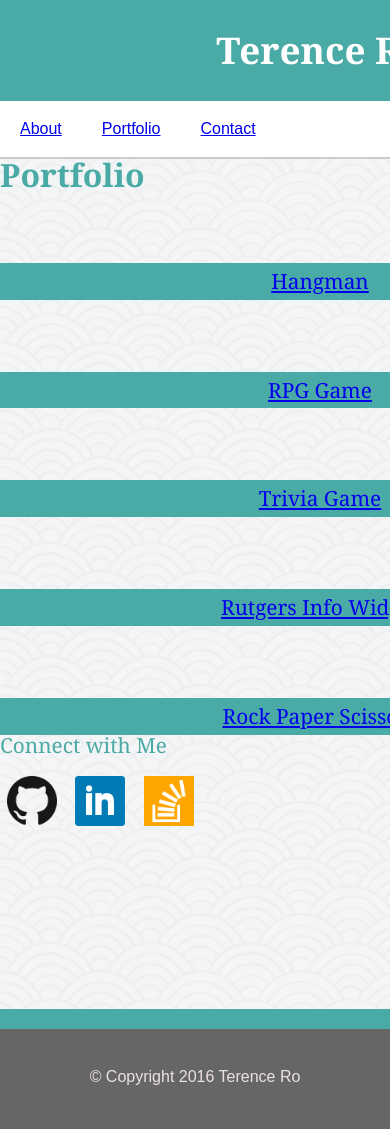
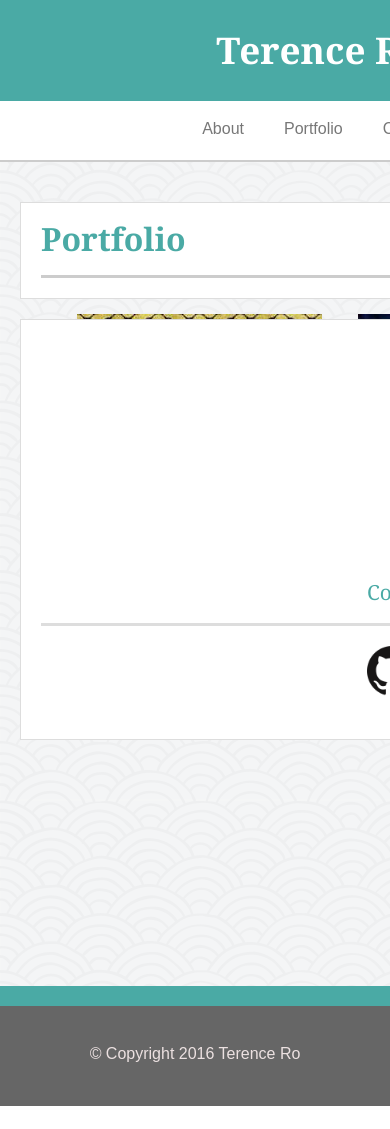
Before and after one commit to terencero/Responsive-Portfolio, a PHP site: page /portfolio.html in a window 390 px wide; the page is wider, and only the part inside the window is pictured. After the commit the page ends 1106 px from the top of that part, so only its background shows below. Run offline with PHP 8.4, Linux system fonts and the light colour scheme.

Commit message:
update layout issues in index css, update contact css

```diff
--- a/assets/css/style.css
+++ b/assets/css/style.css
@@ -213,14 +213,14 @@ html, body {
 		width: 567px;
 		display: block;
 		padding: 20px;
-		float: left;
-		margin-top: 20px;
+		float: none;
+		margin: 20px auto 0;
 	}
 }
 
 @media screen and (max-width: 640px){
 	.profile-pic {
-		float: left;
+		float: none;
 	}
 	.main-section {
 		width: 600px;
@@ -235,8 +235,8 @@ html, body {
 		width: 600px;
 		display: block;
 		padding: 20px;
-		float: left;
-		margin-top: 20px;
+		float: none;
+		margin: 20px auto 0;
 	}
 	.heading-wrapper{
 		height: 160px;
--- a/portfolio.html
+++ b/portfolio.html
@@ -13,11 +13,11 @@
 <body>
 		<div class="heading"> <!-- div for the heading/nav section to make block level element with white background -->
 			<header>
-				<div class="headingWrapper"> <!-- applied 960px width to align with main section -->
+				<div class="heading-wrapper"> <!-- applied 960px width to align with main section -->
 
 					<h1>Terence Ro</h1>
 
-					<nav class="navLinks">
+					<nav class="nav-links">
 						<ul>
 							<li><a href="index.html">About</a></li>
 							<li><a href="portfolio.html">Portfolio</a></li>
@@ -29,10 +29,10 @@
 		</div>
 
 	<div class="wrapper"> <!-- needed for the sticky footer; width is set to 960px -->
-		<div class="mainSection"> <!-- div is 650px wide -->
+		<div class="main-section"> <!-- div is 650px wide -->
 
 			<h2>Portfolio</h2>
-				<div class="portfolioWrapper"> <!-- portfolioWrapper set to same width as mainSection (650px) to constrain portfolio image positioning -->
+				<div class="portfolio-wrapper"> <!-- portfolioWrapper set to same width as mainSection (650px) to constrain portfolio image positioning -->
 					<div class="label"> <!-- each div in portfolioWrapper set to size of jpg image backgrounds -->
 						<div id="hangman">
 							<h3><a href="#">Hangman</a></h3>
@@ -64,9 +64,9 @@
 		</div> <!-- end div that is 650px wide -->
 
 
-			<aside class="sideBar"> <!-- aside is 270px wide -->
+			<aside class="side-bar"> <!-- aside is 270px wide -->
 				<h3>Connect with Me</h3>
-				<div class="iconImages">
+				<div class="icon-images">
 					<a href="https://github.com/"><img src="assets/images/github.png" class="icon" alt="github icon" width="50" height="50"></a>
 					<a href="https://www.linkedin.com/"><img src="assets/images/square-linkedin.png" class="icon" alt="linkedin icon" width="50" height="50"></a>
 					<a href="http://stackoverflow.com"><img src="assets/images/stackoverflow.png" class="icon" alt="stackoverflow icon" width="50" height="50"></a>
```
Also changed, not shown: assets/css/contact_style.css (+12 -0 lines), 2 other files.
